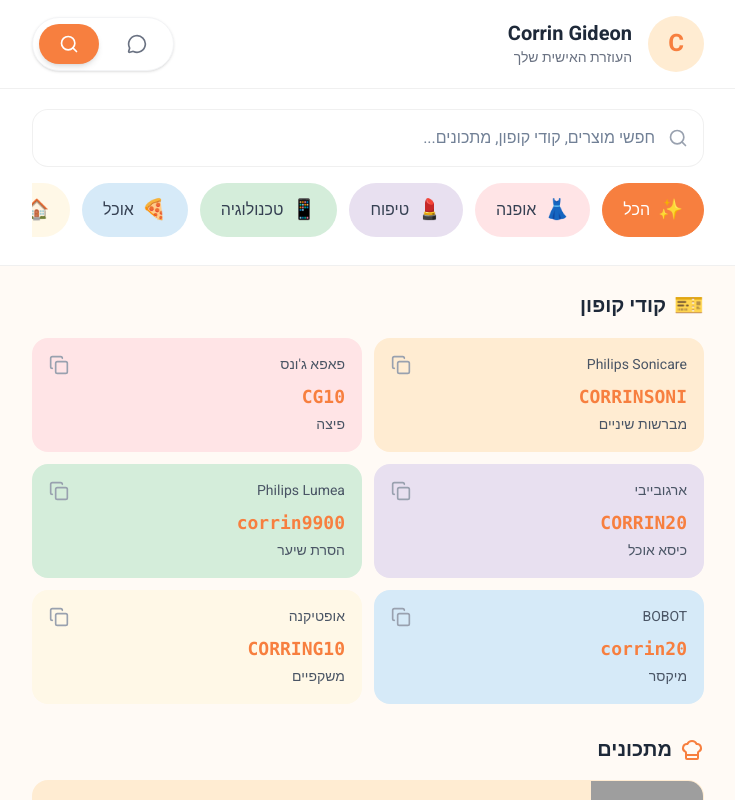
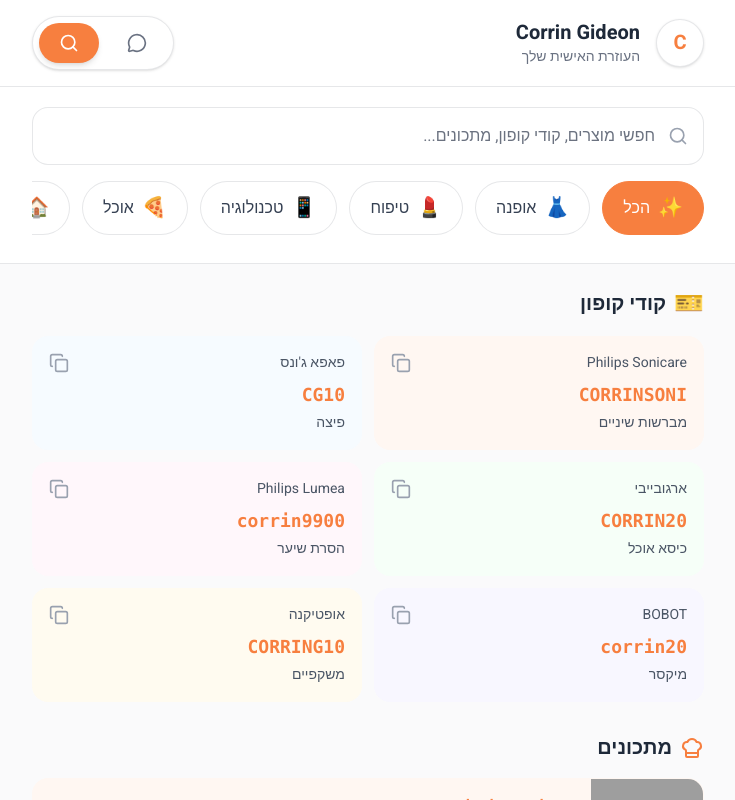
Before and after one commit to Idosegev23/corin, a Next.js app: page / in a window 1280 px wide. Both pictures are taken after a click on the button 341 px from the left and 44 px from the top of the page. Shown: the top 800 px of the page, without its empty margins (272-1007 px from the left). Built offline with nearby package versions, Linux system fonts and the light colour scheme; grey boxes are pictures that could not be loaded.

Commit message:
UI polish: professional light theme, marquee module (no clipping), recipes entry on main

```diff
--- a/src/app/globals.css
+++ b/src/app/globals.css
@@ -2,23 +2,22 @@
 
 :root {
   --primary: #F77F3F;
-  --primary-light: #FFB088;
-  --secondary: #f8f9fa;
-  --accent: #FF6B35;
-  --bg-light: #ffffff;
-  --bg-card: #fafafa;
-  --text-primary: #2d3748;
-  --text-secondary: #718096;
-  --border-light: rgba(0, 0, 0, 0.06);
+  --primary-600: #e66f2f;
+  --text-primary: #111827;
+  --text-secondary: #6b7280;
+  --bg: #fafafb;
+  --surface: #ffffff;
+  --surface-2: #f5f6f8;
+  --border: rgba(17, 24, 39, 0.10);
+  --shadow: 0 8px 24px rgba(17, 24, 39, 0.08);
 
-  /* Pastel colors */
-  --pastel-peach: #FFECD2;
-  --pastel-pink: #FFE4E6;
-  --pastel-lavender: #E8E0F0;
-  --pastel-mint: #D4EDDA;
-  --pastel-sky: #D6EAF8;
-  --pastel-cream: #FFF8E7;
-  --pastel-rose: #FADBD8;
+  /* subtle tints (professional, not “kids pastel blocks”) */
+  --tint-1: #fff7f2;
+  --tint-2: #f6fbff;
+  --tint-3: #f6fff8;
+  --tint-4: #fff7fb;
+  --tint-5: #f8f7ff;
+  --tint-6: #fffbf0;
 }
 
 * {
@@ -31,7 +30,7 @@
 
 body {
   font-family: 'Heebo', 'Segoe UI', sans-serif;
-  background: #FFFAF5;
+  background: var(--bg);
   color: var(--text-primary);
   min-height: 100vh;
   direction: rtl;
@@ -88,12 +87,12 @@
   animation: fade-in 0.3s ease-out forwards;
 }
 
-/* Glass effect - Light */
+/* Glass effect - Light (header/footer) */
 .glass {
-  background: rgba(255, 255, 255, 0.92);
+  background: rgba(255, 255, 255, 0.88);
   backdrop-filter: blur(12px);
   -webkit-backdrop-filter: blur(12px);
-  border-bottom: 1px solid var(--border-light);
+  border-bottom: 1px solid var(--border);
 }
 
 /* Chat bubble */
@@ -101,15 +100,15 @@
   background: var(--primary);
   border-radius: 20px 20px 4px 20px;
   color: white;
-  box-shadow: 0 4px 12px rgba(247, 127, 63, 0.2);
+  box-shadow: 0 10px 24px rgba(247, 127, 63, 0.18);
 }
 
 .chat-bubble-assistant {
-  background: white;
+  background: var(--surface);
   border-radius: 20px 20px 20px 4px;
-  border: 1px solid var(--border-light);
+  border: 1px solid var(--border);
   color: var(--text-primary);
-  box-shadow: 0 2px 8px rgba(0, 0, 0, 0.04);
+  box-shadow: 0 10px 24px rgba(17, 24, 39, 0.06);
 }
 
 .chat-bubble-assistant .markdown-content {
@@ -121,33 +120,33 @@
 }
 
 .chat-bubble-assistant .markdown-content strong {
-  color: var(--accent);
+  color: var(--primary-600);
   font-weight: 600;
 }
 
 .chat-bubble-assistant .markdown-content code {
-  background: var(--pastel-peach);
-  color: var(--accent);
+  background: rgba(247, 127, 63, 0.10);
+  color: var(--primary-600);
 }
 
 /* Product card - Light */
 .product-card {
-  background: white;
-  border: 1px solid var(--border-light);
+  background: var(--surface);
+  border: 1px solid var(--border);
   transition: all 0.3s ease;
-  box-shadow: 0 2px 8px rgba(0, 0, 0, 0.03);
+  box-shadow: 0 10px 24px rgba(17, 24, 39, 0.05);
 }
 
 .product-card:hover {
   transform: translateY(-4px);
-  border-color: var(--primary-light);
-  box-shadow: 0 12px 30px rgba(247, 127, 63, 0.1);
+  border-color: rgba(247, 127, 63, 0.35);
+  box-shadow: 0 18px 44px rgba(247, 127, 63, 0.12);
 }
 
 /* Search input - Light */
 .search-input {
-  background: white;
-  border: 1px solid var(--border-light);
+  background: var(--surface);
+  border: 1px solid var(--border);
   color: var(--text-primary);
   transition: all 0.3s ease;
 }
@@ -157,9 +156,9 @@
 }
 
 .search-input:focus {
-  background: white;
-  border-color: var(--primary);
-  box-shadow: 0 0 0 3px rgba(247, 127, 63, 0.1);
+  background: var(--surface);
+  border-color: rgba(247, 127, 63, 0.55);
+  box-shadow: 0 0 0 4px rgba(247, 127, 63, 0.10);
 }
 
 /* Button styles - Solid */
@@ -170,22 +169,21 @@
 }
 
 .btn-primary:hover {
-  background: var(--accent);
+  background: var(--primary-600);
   transform: scale(1.02);
   box-shadow: 0 8px 20px rgba(247, 127, 63, 0.25);
 }
 
 /* Category pill - Light */
 .category-pill {
-  background: white;
-  border: 1px solid var(--border-light);
+  background: var(--surface);
+  border: 1px solid var(--border);
   color: var(--text-primary);
   transition: all 0.3s ease;
 }
 
 .category-pill:hover {
-  background: var(--pastel-peach);
-  border-color: var(--primary-light);
+  background: var(--surface-2);
 }
 
 .category-pill.active {
@@ -247,12 +245,12 @@
 }
 
 .markdown-content code {
-  background: var(--pastel-peach);
+  background: rgba(247, 127, 63, 0.10);
   padding: 2px 6px;
   border-radius: 4px;
   font-family: 'Fira Code', monospace;
   font-size: 0.9em;
-  color: var(--accent);
+  color: var(--primary-600);
 }
 
 .markdown-content ul,
@@ -284,23 +282,21 @@
   font-style: italic;
 }
 
-/* Pastel row backgrounds */
-.pastel-row-1 { background: var(--pastel-peach); }
-.pastel-row-2 { background: var(--pastel-pink); }
-.pastel-row-3 { background: var(--pastel-lavender); }
-.pastel-row-4 { background: var(--pastel-mint); }
-.pastel-row-5 { background: var(--pastel-sky); }
-.pastel-row-6 { background: var(--pastel-cream); }
+/* Marquee shell + item (professional) */
+.marquee-shell {
+  background: var(--surface);
+  border: 1px solid var(--border);
+  box-shadow: 0 10px 24px rgba(17, 24, 39, 0.05);
+}
 
-/* Marquee item */
 .marquee-item {
-  background: white;
-  border: 1px solid var(--border-light);
-  box-shadow: 0 2px 8px rgba(0, 0, 0, 0.04);
-  transition: all 0.2s ease;
+  background: var(--surface);
+  border: 1px solid var(--border);
+  transition: transform 0.15s ease, box-shadow 0.15s ease, border-color 0.15s ease;
 }
 
 .marquee-item:hover {
-  transform: scale(1.03);
-  box-shadow: 0 4px 12px rgba(0, 0, 0, 0.08);
+  transform: translateY(-1px);
+  border-color: rgba(247, 127, 63, 0.35);
+  box-shadow: 0 14px 30px rgba(17, 24, 39, 0.10);
 }
--- a/src/app/page.tsx
+++ b/src/app/page.tsx
@@ -22,16 +22,26 @@
   content: string;
 }
 
-// Seamless Marquee Component
-function SeamlessMarquee({ children, className = '' }: { children: React.ReactNode; className?: string }) {
+// Seamless Marquee Component (true seamless loop: two identical groups, animate -50%)
+function SeamlessMarquee({
+  children,
+  className = '',
+  durationSec = 28,
+}: {
+  children: React.ReactNode;
+  className?: string;
+  durationSec?: number;
+}) {
   return (
     <div className={`overflow-hidden ${className}`}>
       <div
-        className="flex animate-marquee"
-        style={{ '--duration': '30s' } as React.CSSProperties}
+        className="flex w-max animate-marquee"
+        style={{ '--duration': `${durationSec}s` } as React.CSSProperties}
       >
+        <div className="flex w-max items-center gap-3 px-2">{children}</div>
+        <div className="flex w-max items-center gap-3 px-2" aria-hidden="true">
           {children}
-        {children}
+        </div>
       </div>
     </div>
   );
@@ -136,14 +146,7 @@
     'מה יש לך בטיפוח?',
   ];
 
-  const pastelColors = [
-    '#FFECD2', // peach
-    '#FFE4E6', // pink
-    '#E8E0F0', // lavender
-    '#D4EDDA', // mint
-    '#D6EAF8', // sky
-    '#FFF8E7', // cream
-  ];
+  const tints = ['var(--tint-1)', 'var(--tint-2)', 'var(--tint-3)', 'var(--tint-4)', 'var(--tint-5)', 'var(--tint-6)'];
 
   const openInstagramPost = (url: string) => {
     window.open(url, '_blank', 'noopener,noreferrer');
@@ -155,18 +158,15 @@
       <header className="sticky top-0 z-50 glass px-4 py-4">
         <div className="max-w-2xl mx-auto flex items-center justify-between">
           <div className="flex items-center gap-4">
-            <div
-              className="w-14 h-14 rounded-full flex items-center justify-center flex-shrink-0"
-              style={{ background: pastelColors[0] }}
-            >
-              <span className="text-2xl font-bold" style={{ color: '#F77F3F' }}>C</span>
+            <div className="w-12 h-12 rounded-full flex items-center justify-center flex-shrink-0 bg-white border border-[var(--border)] shadow-sm">
+              <span className="text-xl font-bold" style={{ color: '#F77F3F' }}>C</span>
             </div>
             <div>
               <h1 className="font-bold text-xl text-gray-800">Corrin Gideon</h1>
               <p className="text-sm text-gray-500">העוזרת האישית שלך</p>
             </div>
           </div>
-          <div className="flex gap-2 bg-white rounded-full p-1.5 shadow-sm border border-gray-100">
+          <div className="flex gap-2 bg-white rounded-full p-1.5 shadow-sm border border-[var(--border)]">
             <button
               onClick={() => setActiveTab('chat')}
               className={`px-5 py-2.5 rounded-full text-sm font-medium transition-all ${
@@ -204,46 +204,55 @@
             >
               {/* Chat Messages */}
               <div className="flex-1 overflow-y-auto px-4 py-6 space-y-4">
-                {messages.length === 0 ? (
-                  <div className="flex flex-col items-center justify-center text-center px-4">
-                    {/* Marquee inside the chat area */}
-                    <div className="w-full mb-8 rounded-2xl overflow-hidden" style={{ background: pastelColors[0] }}>
-                      <SeamlessMarquee className="py-3">
-                        <div className="flex gap-4 px-2">
+                {/* Marquee module inside the main chat window (professional, always visible) */}
+                <div className="marquee-shell rounded-2xl p-3">
+                  <div className="flex items-center justify-between mb-2">
+                    <p className="text-sm font-semibold text-gray-800">מוצרים חמים</p>
+                    <button
+                      onClick={() => {
+                        setActiveTab('search');
+                        setSelectedCategory('all');
+                        setSearchQuery('');
+                      }}
+                      className="text-sm text-gray-600 hover:text-gray-800 underline underline-offset-2"
+                      type="button"
+                    >
+                      לכל המוצרים
+                    </button>
+                  </div>
+                  <SeamlessMarquee durationSec={26} className="py-1">
                     {products.map((product) => (
                       <a
                         key={product.id}
                         href={product.shortLink || product.link}
                         target="_blank"
                         rel="noopener noreferrer"
-                              className="marquee-item flex items-center gap-3 px-4 py-2.5 rounded-full whitespace-nowrap"
+                        className="marquee-item flex items-center gap-3 px-4 py-2 rounded-full whitespace-nowrap"
                       >
+                        <span className="w-10 h-10 rounded-full overflow-hidden flex-shrink-0 border border-[var(--border)] bg-[var(--surface-2)]">
                           <img
                             src={product.image}
                             alt={product.name}
-                                className="w-9 h-9 rounded-full object-cover border-2 border-white"
+                            className="w-full h-full object-cover block"
                           />
-                              <span className="text-sm font-medium text-gray-700">{product.name}</span>
+                        </span>
+                        <span className="text-sm font-medium text-gray-800">{product.name}</span>
                         {product.couponCode && (
-                                <span
-                                  className="text-xs text-white px-2.5 py-1 rounded-full font-bold"
-                                  style={{ background: '#F77F3F' }}
-                                >
+                          <span className="text-xs text-white px-2.5 py-1 rounded-full font-semibold" style={{ background: '#F77F3F' }}>
                             {product.couponCode}
                           </span>
                         )}
                       </a>
                     ))}
-                        </div>
                   </SeamlessMarquee>
                 </div>
-
+                {messages.length === 0 ? (
+                  <div className="flex flex-col items-center justify-center text-center px-4">
                     <motion.div
                       initial={{ scale: 0 }}
                       animate={{ scale: 1 }}
                       transition={{ type: 'spring', bounce: 0.5 }}
-                      className="w-24 h-24 rounded-full flex items-center justify-center mb-6 animate-pulse-glow"
-                      style={{ background: pastelColors[1] }}
+                      className="w-20 h-20 rounded-2xl flex items-center justify-center mb-6 animate-pulse-glow bg-white border border-[var(--border)] shadow-sm"
                     >
                       <Sparkles className="w-12 h-12" style={{ color: '#F77F3F' }} />
                     </motion.div>
@@ -253,7 +262,43 @@
                       שאלי אותי הכל על המוצרים שלי, קודי קופון, מתכונים ומה שתרצי!
                     </p>
 
-                    <div className="flex flex-wrap gap-3 justify-center max-w-lg">
+                    {/* Entry points (recipes + coupons) */}
+                    <div className="w-full max-w-lg grid grid-cols-2 gap-3 mb-6">
+                      <button
+                        type="button"
+                        onClick={() => {
+                          setActiveTab('search');
+                          setSelectedCategory('recipes');
+                          setSearchQuery('מתכון');
+                        }}
+                        className="product-card rounded-2xl p-4 text-right"
+                        style={{ background: 'var(--tint-2)' }}
+                      >
+                        <div className="flex items-center justify-between mb-2">
+                          <p className="font-semibold text-gray-900">מתכונים</p>
+                          <ChefHat className="w-5 h-5 text-[#F77F3F]" />
+                        </div>
+                        <p className="text-sm text-gray-600">גלי מתכונים מהפוסטים – מסודר ונוח.</p>
+                      </button>
+                      <button
+                        type="button"
+                        onClick={() => {
+                          setActiveTab('search');
+                          setSelectedCategory('all');
+                          setSearchQuery('קופון');
+                        }}
+                        className="product-card rounded-2xl p-4 text-right"
+                        style={{ background: 'var(--tint-1)' }}
+                      >
+                        <div className="flex items-center justify-between mb-2">
+                          <p className="font-semibold text-gray-900">קודי קופון</p>
+                          <span className="text-lg">🎫</span>
+                        </div>
+                        <p className="text-sm text-gray-600">כל הקודים במקום אחד, העתקה בלחיצה.</p>
+                      </button>
+                    </div>
+
+                    <div className="flex flex-wrap gap-2 justify-center max-w-lg">
                       {suggestedQuestions.map((q, i) => (
                         <motion.button
                           key={i}
@@ -264,11 +309,7 @@
                             setInputValue(q);
                             inputRef.current?.focus();
                           }}
-                          className="px-4 py-2.5 text-sm rounded-full border transition-all text-gray-700 hover:shadow-md"
-                          style={{
-                            background: pastelColors[i % pastelColors.length],
-                            borderColor: 'rgba(0,0,0,0.05)'
-                          }}
+                          className="px-4 py-2 text-sm rounded-full border border-[var(--border)] bg-white text-gray-700 hover:bg-[var(--surface-2)] transition-all"
                         >
                           {q}
                         </motion.button>
@@ -410,7 +451,7 @@
                     />
                   </div>
 
-                  {/* Categories - Bigger with pastel colors */}
+                  {/* Categories - Bigger (clean, professional) */}
                   <div className="flex gap-3 mt-4 overflow-x-auto pb-2 scrollbar-hide">
                     {categories.map((cat, index) => (
                       <button
@@ -419,11 +460,8 @@
                         className={`px-5 py-3 rounded-full text-base whitespace-nowrap flex items-center gap-2 font-medium transition-all border ${
                           selectedCategory === cat.id
                             ? 'bg-[#F77F3F] text-white border-[#F77F3F]'
-                            : 'text-gray-700 border-transparent hover:shadow-sm'
+                            : 'bg-white text-gray-700 border-[var(--border)] hover:bg-[var(--surface-2)]'
                         }`}
-                        style={selectedCategory !== cat.id ? {
-                          background: pastelColors[index % pastelColors.length]
-                        } : {}}
                       >
                         <span className="text-xl">{cat.icon}</span>
                         <span>{cat.name}</span>
@@ -451,7 +489,7 @@
                             whileTap={{ scale: 0.98 }}
                             onClick={() => handleCopyCode(coupon.code)}
                             className="rounded-2xl p-4 cursor-pointer transition-all border border-transparent hover:border-[#F77F3F]"
-                            style={{ background: pastelColors[index % pastelColors.length] }}
+                            style={{ background: tints[index % tints.length] }}
                           >
                             <div className="flex items-center justify-between mb-2">
                               <span className="text-sm text-gray-600">{coupon.brand}</span>
@@ -487,7 +525,7 @@
                             animate={{ opacity: 1, y: 0 }}
                             transition={{ delay: index * 0.05 }}
                             className="rounded-2xl overflow-hidden flex gap-4 border border-transparent hover:border-[#F77F3F] transition-all"
-                            style={{ background: pastelColors[index % pastelColors.length] }}
+                            style={{ background: tints[index % tints.length] }}
                           >
                             <div className="w-28 h-28 flex-shrink-0">
                               <img
```
Lines whose indentation alone changed are shown as unchanged.
